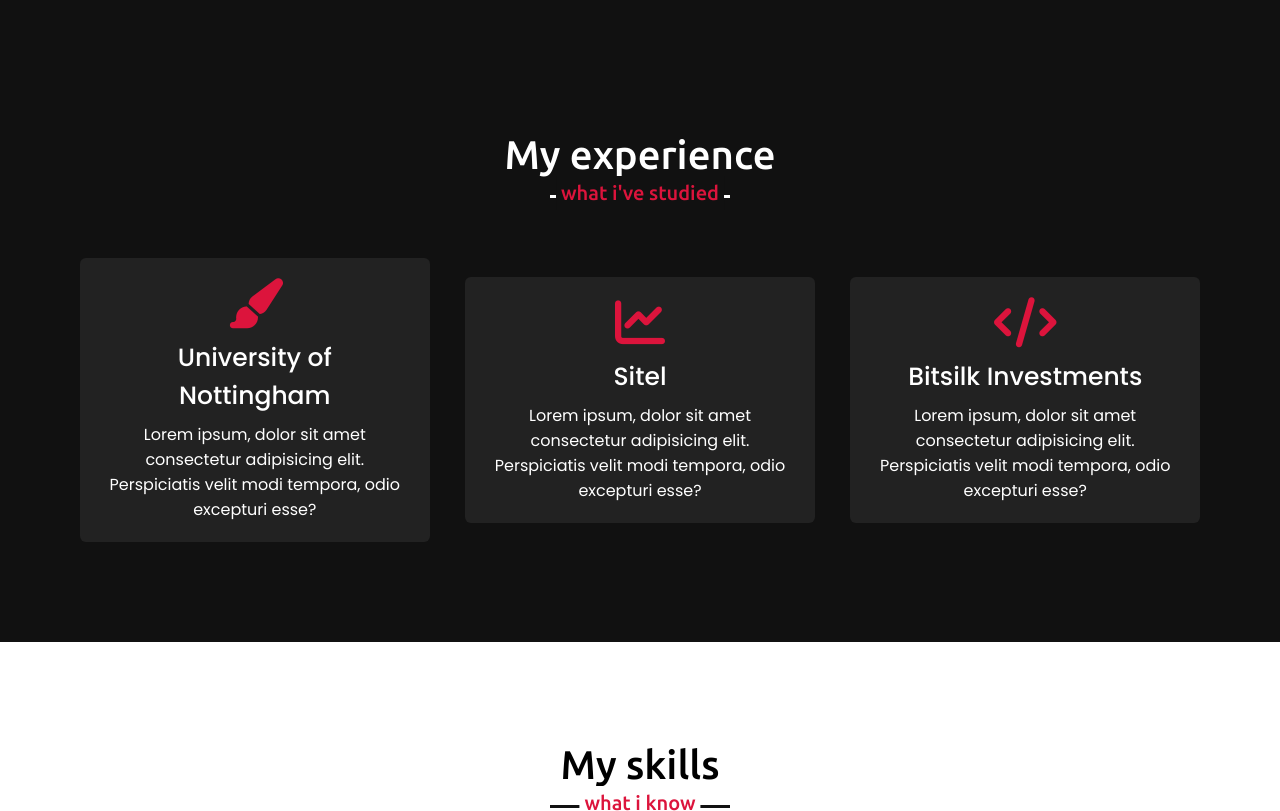
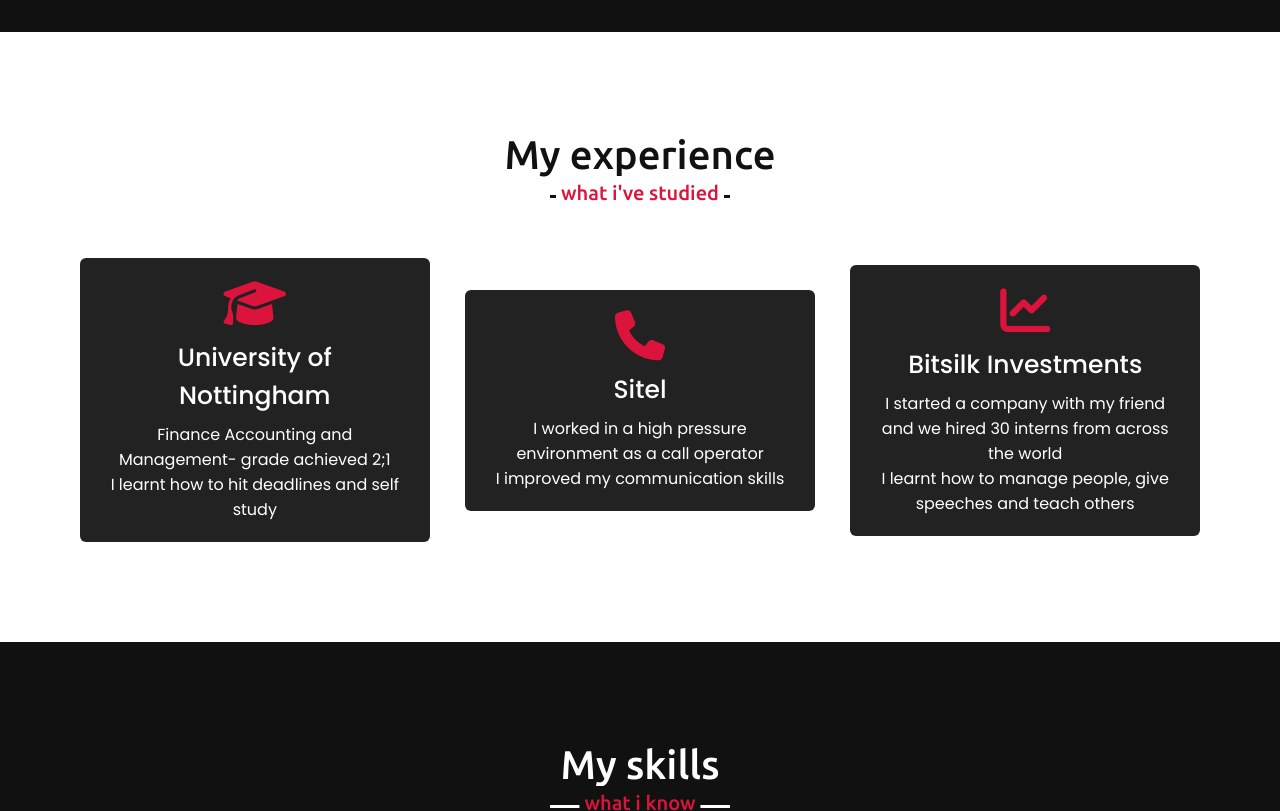
Before and after one commit to KenGreen618/kengreen618.github.io, a plain HTML site: page index.html in a window 1280 px wide. Shown: the part 2340-3151 px from the top of the page. Drawn offline with nearby package versions, Linux system fonts and the light colour scheme.

Commit message:
fixed the colors for my skills and education section

```diff
--- a/index.html
+++ b/index.html
@@ -95,14 +95,7 @@
                 <div class="card box">
                     <div class="box">
                         <img src="images/profile-4.jpeg" alt="">
-                        <div class="text">Someone name</div>
-                        <p>Lorem ipsum dolor sit amet, consectetur adipisicing.</p>
-                    </div>
-                </div>
-                <div class="card box">
-                    <div class="box">
-                        <img src="images/profile-5.jpeg" alt="">
-                        <div class="text">Someone name</div>
+                        <div class="text">JavaScript</div>
                         <p>Lorem ipsum dolor sit amet, consectetur adipisicing.</p>
                     </div>
                 </div>
@@ -111,30 +104,36 @@
     </section>
 
 
-    <!-- SERVICES section start -->
+    <!-- Experience/ education section start -->
     <section class="education" id="education">
         <div class="max-width">
             <h2 class="title">My experience</h2>
             <div class="serv-content">
                 <div class="card">
                     <div class="box">
-                        <i class="fas fa-paint-brush"></i>
+                        <i class="fas fa-graduation-cap"></i>
                         <div class="text">University of Nottingham</div>
-                        <p>Lorem ipsum, dolor sit amet consectetur adipisicing elit. Perspiciatis velit modi tempora, odio excepturi esse?</p>
+                        <p>Finance Accounting and Management- grade achieved 2;1
+                            <br>I learnt how to hit deadlines and self study
+                        </p>
+                    </div>
+                </div>
+                <div class="card">
+                    <div class="box">
+                        <i class="fas fa-phone"></i>
+                        <div class="text">Sitel</div>
+                        <p>I worked in a high pressure environment as a call operator
+                            <br>I improved my communication skills
+                        </p>
                     </div>
                 </div>
                 <div class="card">
                     <div class="box">
                         <i class="fas fa-chart-line"></i>
-                        <div class="text">Sitel</div>
-                        <p>Lorem ipsum, dolor sit amet consectetur adipisicing elit. Perspiciatis velit modi tempora, odio excepturi esse?</p>
-                    </div>
-                </div>
-                <div class="card">
-                    <div class="box">
-                        <i class="fas fa-code"></i>
                         <div class="text">Bitsilk Investments</div>
-                        <p>Lorem ipsum, dolor sit amet consectetur adipisicing elit. Perspiciatis velit modi tempora, odio excepturi esse?</p>
+                        <p>I started a company with my friend and we hired 30 interns from across the world
+                            <br>I learnt how to manage people, give speeches and teach others
+                        </p>
                     </div>
                 </div>
                 </div>
--- a/style.css
+++ b/style.css
@@ -229,18 +229,34 @@ section .title::after{
     background: none;
 }
 
-/* education section styling */
-.education, .coding-skills{
+/* coding skills background section styling */
+.coding-skills{
     color: #fff;
     background: #111;
 }
-.education .title::before,
 .coding-skills .title::before{
     background: #fff;
 }
-.education .title::after,
 .coding-skills .title::after{
     background: #111;
+    content: "what i've studied";
+}
+
+
+
+/* education section styling */
+.education h2{
+    color:#111;
+}
+.education{
+    color: #fff;
+    background: #fff;
+}
+.education .title::before{
+    background: #111;
+}
+.education .title::after{
+    background: #fff;
     content: "what i've studied";
 }
 .education .serv-content .card{
@@ -276,8 +292,15 @@ section .title::after{
 }
 
 /* skills section styling */
-
+.skills{
+    background-color: #111;
+    color: #fff;
+}
+.skills .title::before{
+    background: #fff;
+}
 .skills .title::after{
+    background: #111;
     content: "what i know";
 }
 .skills .skills-content .column{
```
